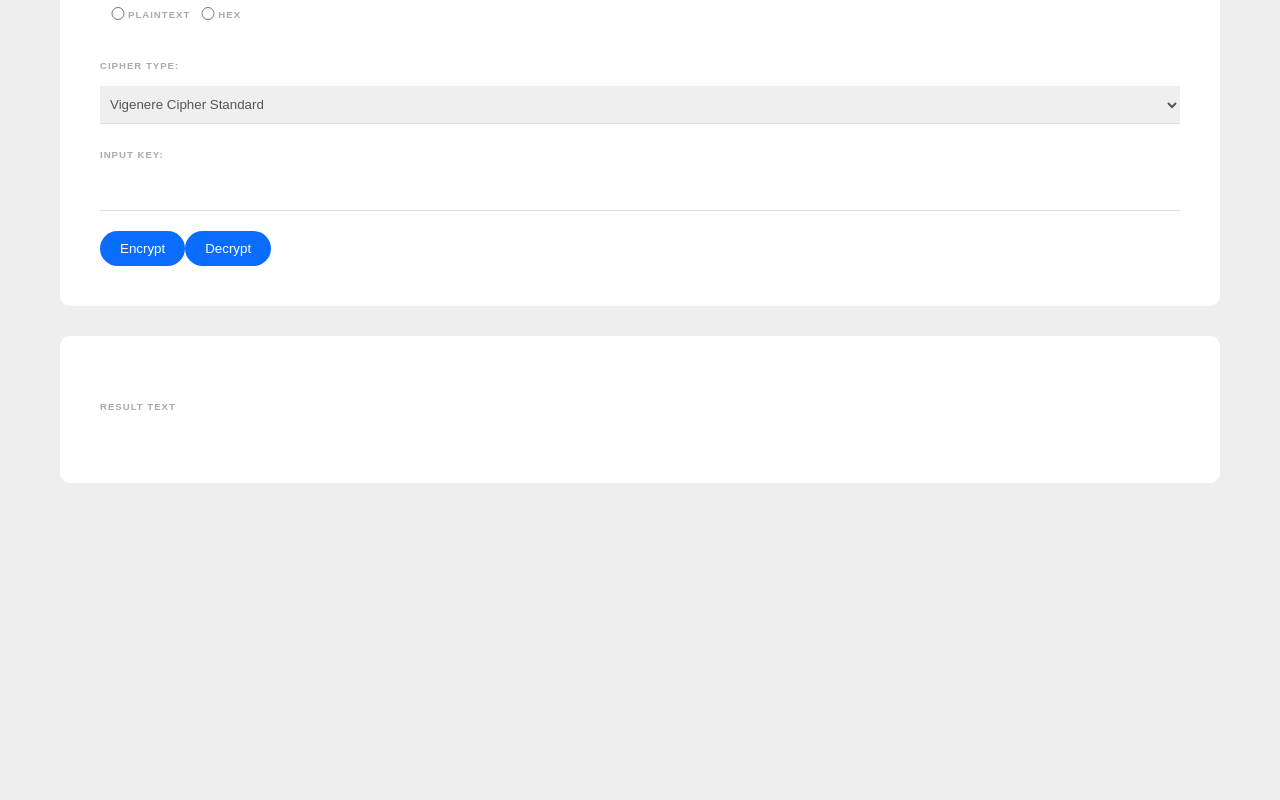
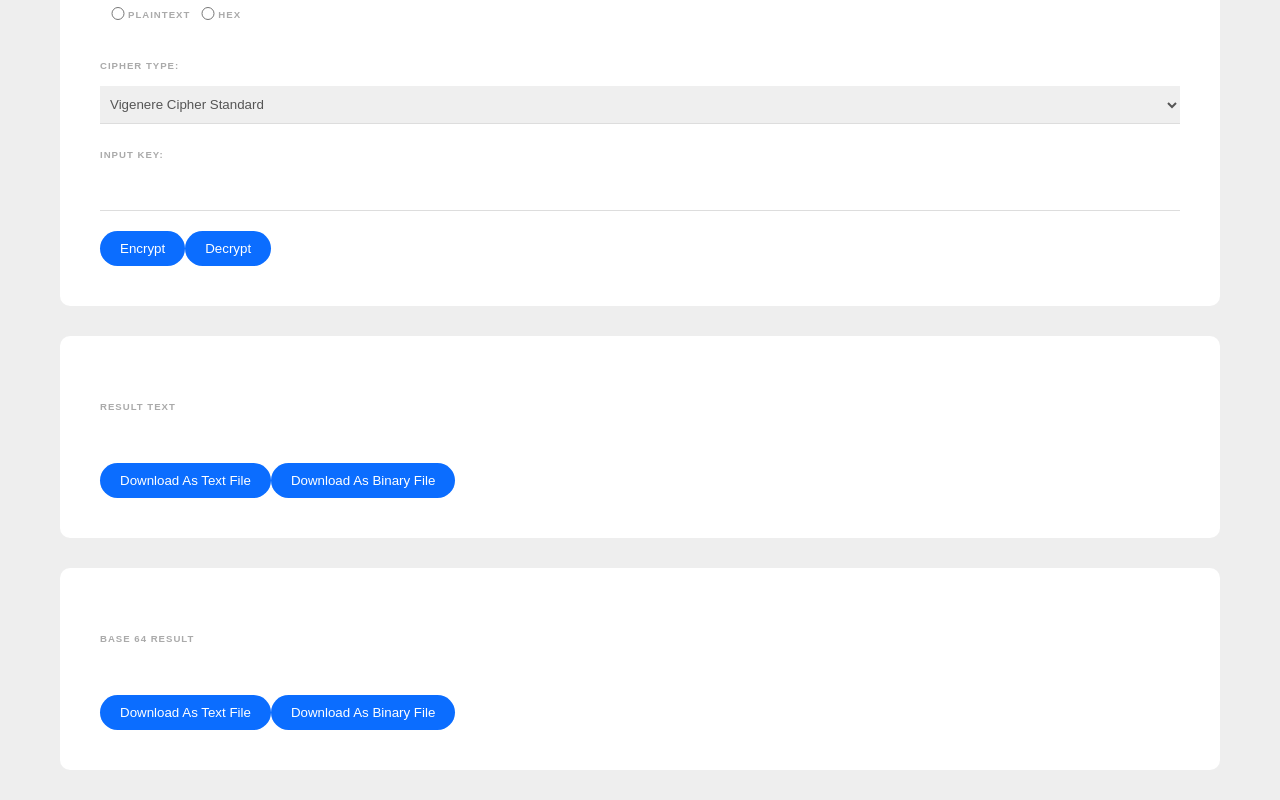
Before and after one commit to fitrahrn/Tugas1-Kriptografi-Web-Cipher, a React (Create React App) app in the folder tugas1-kriptografi/: page / in a window 1280 px wide. Shown: the part 292-1092 px from the top of the page. Before the commit the page ends 805 px from the top, so only its background shows below. Built offline with nearby package versions, Linux system fonts and the light colour scheme.

Commit message:
add base64 and download file

```diff
--- a/tugas1-kriptografi/src/App.js
+++ b/tugas1-kriptografi/src/App.js
@@ -18,6 +18,7 @@ function App() {
   const [encryptTrue,setEncrypt] = useState(true);
   const [hillSize,setSize] = useState(2);
   const [transpositionKey, setTransposition] = useState("");
+  const [encode64,setBase64] = useState("");
 
 
   const getResult = async (event)=>{
@@ -27,10 +28,12 @@ function App() {
     if (encryptTrue){
       result = encrypt()
       setResult(result);
+      setBase64(btoa(result));
     }
     else {
       result = decrypt();
       setResult(result);
+      setBase64(btoa(result));
     }
 
   }
@@ -166,6 +169,42 @@ function App() {
       <div className="result">
       <label>Result Text</label>
         <p value={resultText}>{resultText}</p>
+        <button onClick={() => {
+            const buffer = Uint8Array.from(resultText, c => c.charCodeAt(0));
+            const file = new Blob([buffer], { type:"text/plain"});
+            const link = document.createElement("a");
+            link.href = URL.createObjectURL(file);
+            link.download = "result.txt";
+            link.click();
+        }}>Download As Text File</button>
+        <button onClick={() => {
+            const buffer = Uint8Array.from(encode64, c => c.charCodeAt(0));
+            const file = new Blob([buffer], { type:"text/plain"});
+            const link = document.createElement("a");
+            link.href = URL.createObjectURL(file);
+            link.download = "result.dat";
+            link.click();
+        }}>Download As Binary File</button>
+      </div>
+      <div className="result">
+      <label>Base 64 Result</label>
+        <p value={encode64}>{encode64}</p>
+        <button onClick={() => {
+            const buffer = Uint8Array.from(encode64, c => c.charCodeAt(0));
+            const file = new Blob([buffer], { type:"text/plain"});
+            const link = document.createElement("a");
+            link.href = URL.createObjectURL(file);
+            link.download = "result.txt";
+            link.click();
+        }}>Download As Text File</button>
+        <button onClick={() => {
+            const buffer = Uint8Array.from(encode64, c => c.charCodeAt(0));
+            const file = new Blob([buffer], { type:"text/plain"});
+            const link = document.createElement("a");
+            link.href = URL.createObjectURL(file);
+            link.download = "result.dat";
+            link.click();
+        }}>Download As Binary File</button>
       </div>
 
 
```
